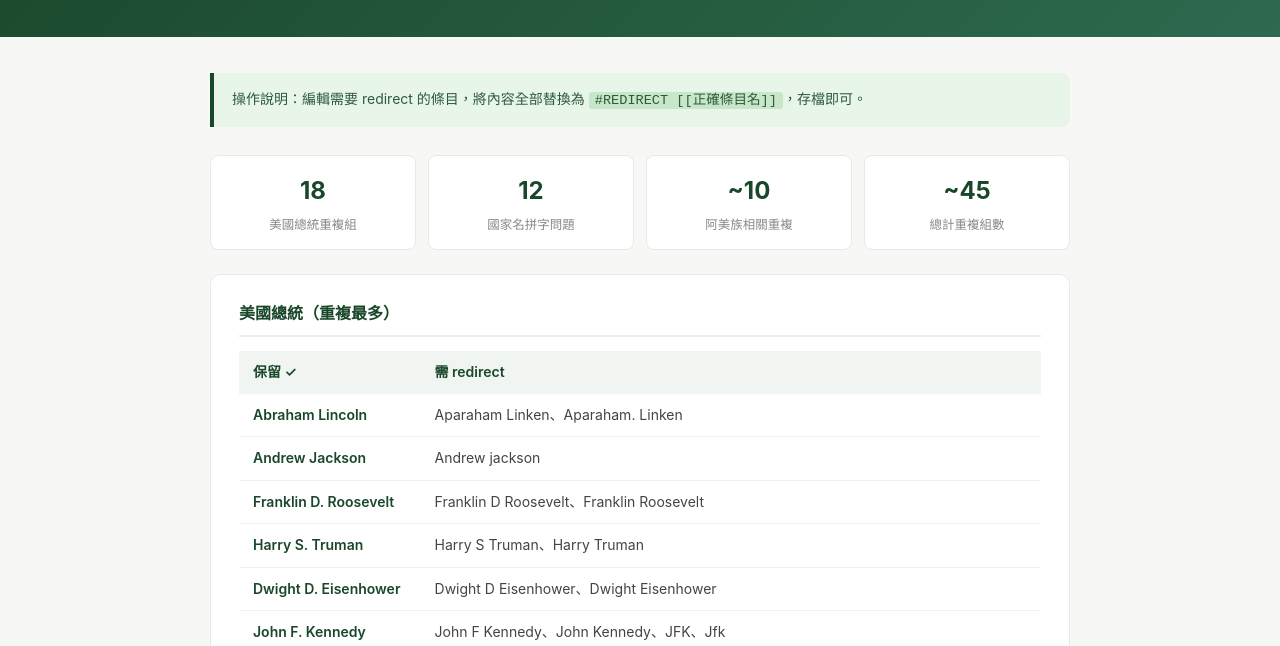
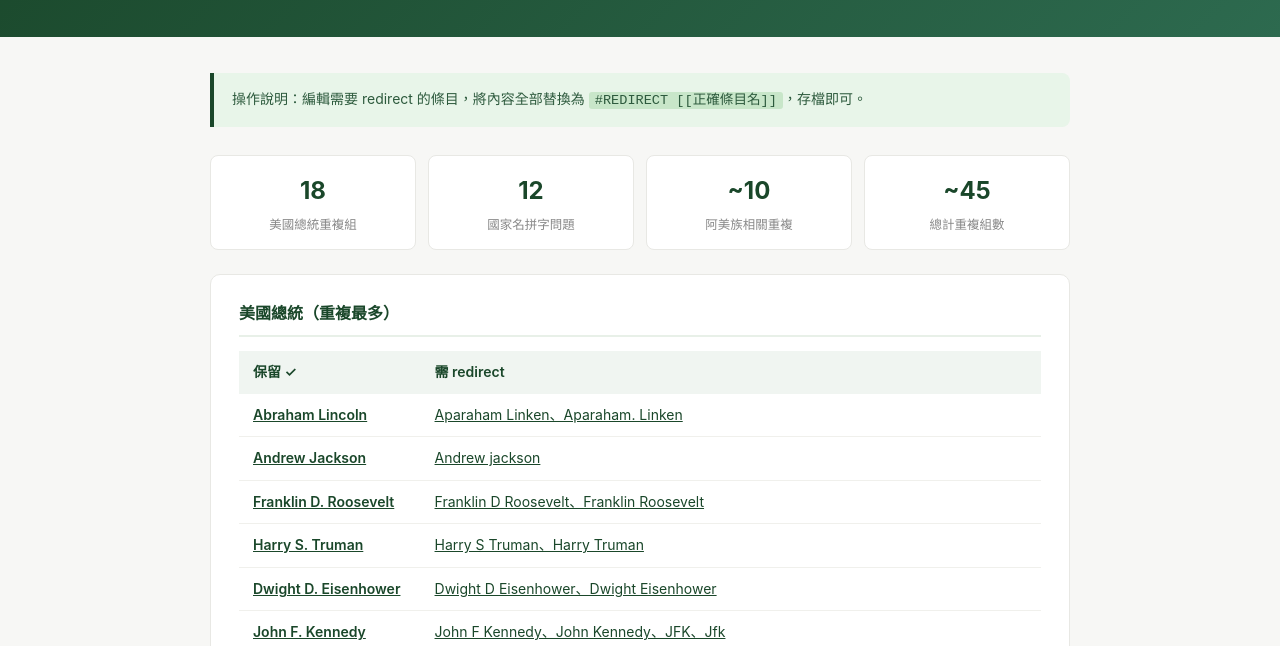
Before and after one commit to ss1111119/ami-wiki-cleanup, a plain HTML site: page duplicates/index.html in a window 1280 px wide. Shown: the part 154-800 px from the top of the page. Drawn offline with Linux system fonts and the light colour scheme.

Commit message:
feat: 條目標籤自動加上 ami.wikipedia.org 連結

```diff
--- a/duplicates/index.html
+++ b/duplicates/index.html
@@ -239,5 +239,18 @@
 
 <footer>資料截至 2026-05-31 ／ <a href="../index.html">回首頁</a></footer>
 
+<script>
+  // 將表格中的條目名稱自動加上 wiki 連結
+  document.querySelectorAll('td.keep, td:not(.warn)').forEach(td => {
+    if (td.querySelector('a') || td.querySelector('span.warn')) return;
+    const text = td.textContent.trim();
+    // 跳過純說明文字（含中文或括號的長文字）
+    if (!text || text.length > 60 || /^（/.test(text)) return;
+    const wikiName = text.replace(/[一-鿿（）()【】]+/g, '').trim();
+    if (!wikiName) return;
+    const url = 'https://ami.wikipedia.org/wiki/' + wikiName.replace(/ +/g, '_');
+    td.innerHTML = '<a href="' + encodeURI(url) + '" target="_blank" rel="noopener">' + td.innerHTML + '</a>';
+  });
+</script>
 </body>
 </html>
```
Also changed, not shown: categories/index.html (+12 -0 lines).
